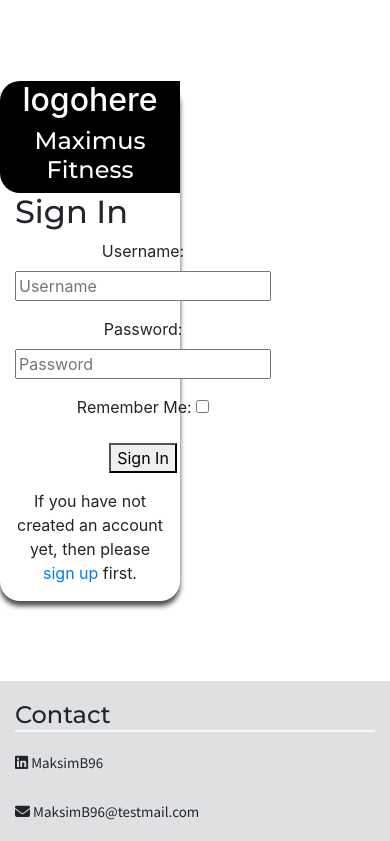
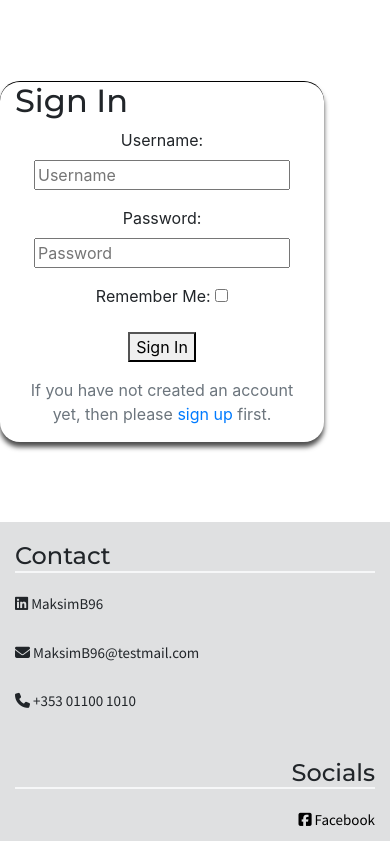
Before and after one commit to MaksimB96/maximusfitness-book_sys_pp4, a Django app: page /accounts/login/ in a window 390 px wide. Shown: the part 76-917 px from the top of the page. Run offline with Django 3.2, Linux system fonts and the light colour scheme; some libraries are stand-ins or nearby versions.

Commit message:
Add styles to sign in form

```diff
--- a/static/css/style.css
+++ b/static/css/style.css
@@ -249,6 +249,33 @@
     color: var(--brand3);
 }
 
+.sign-in-form {
+    border-top-right-radius: 20px;
+    border-bottom-right-radius: 20px;
+    border-top: 1px solid var(--brand2);
+}
+
+@media screen and (max-width: 640px) {
+    .main-content {
+        width: 90%;
+    }
+
+    .sign-in-info {
+        display: none;
+    }
+
+    .sign-in-form {
+        border-top-left-radius: 20px;
+        border-bottom-left-radius: 20px;
+    }
+}
+
+@media screen and (min-width: 641px) and (max-width: 800px) {
+    .main-content {
+        width: 70%;
+    }
+}
+
 /* -------------------------------------------Log-Out */
 
 /* -------------------------------------------Footer */
--- a/templates/account/login.html
+++ b/templates/account/login.html
@@ -32,7 +32,7 @@
                     </form>
                 </div>
                 <div class="row">
-                    <p>{% blocktrans %}If you have not created an account yet, then please
+                    <p class="text-muted">{% blocktrans %}If you have not created an account yet, then please
                         <a href="{{ signup_url }}">sign up</a> first.{% endblocktrans %}
                     </p>
                 </div>
```
